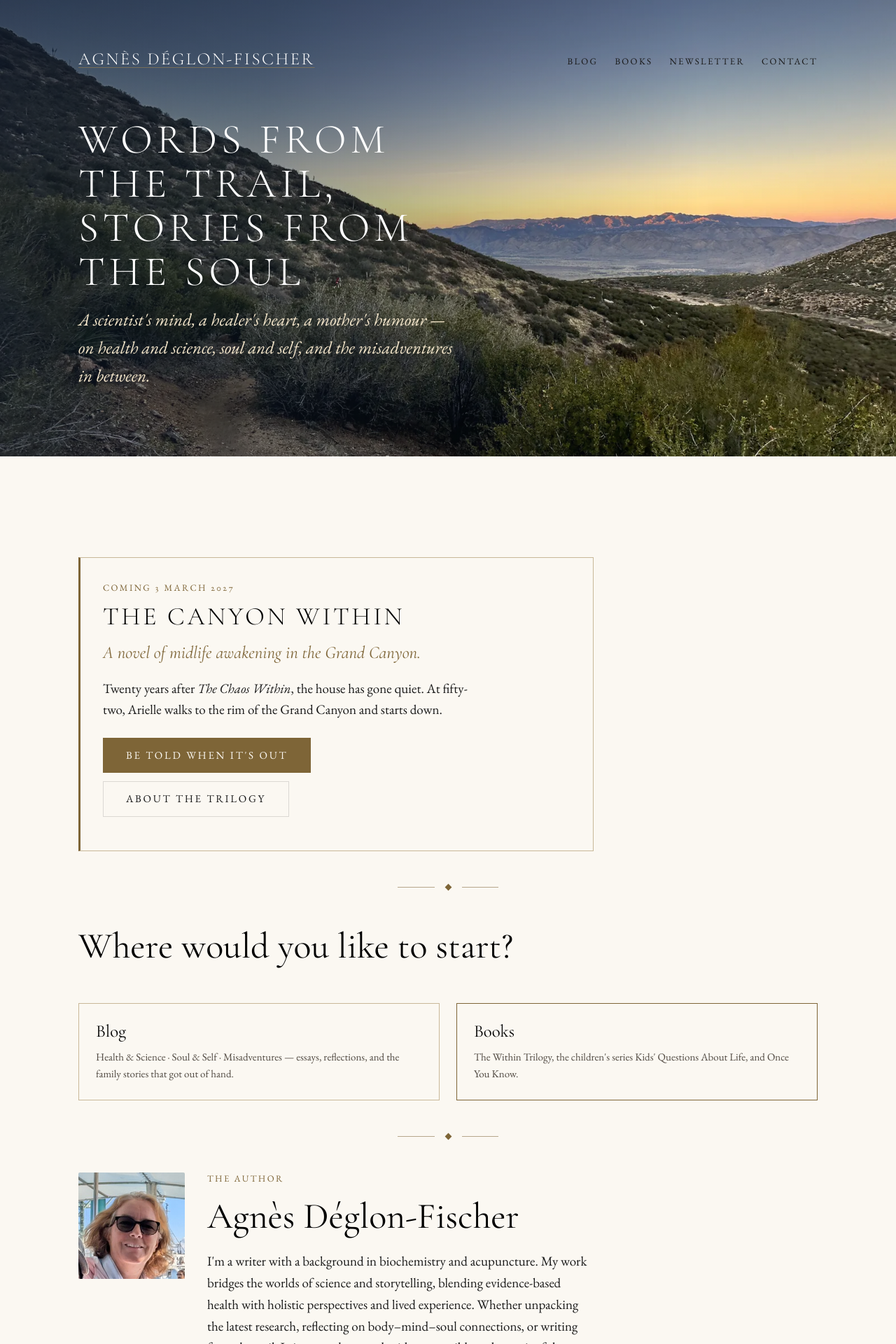
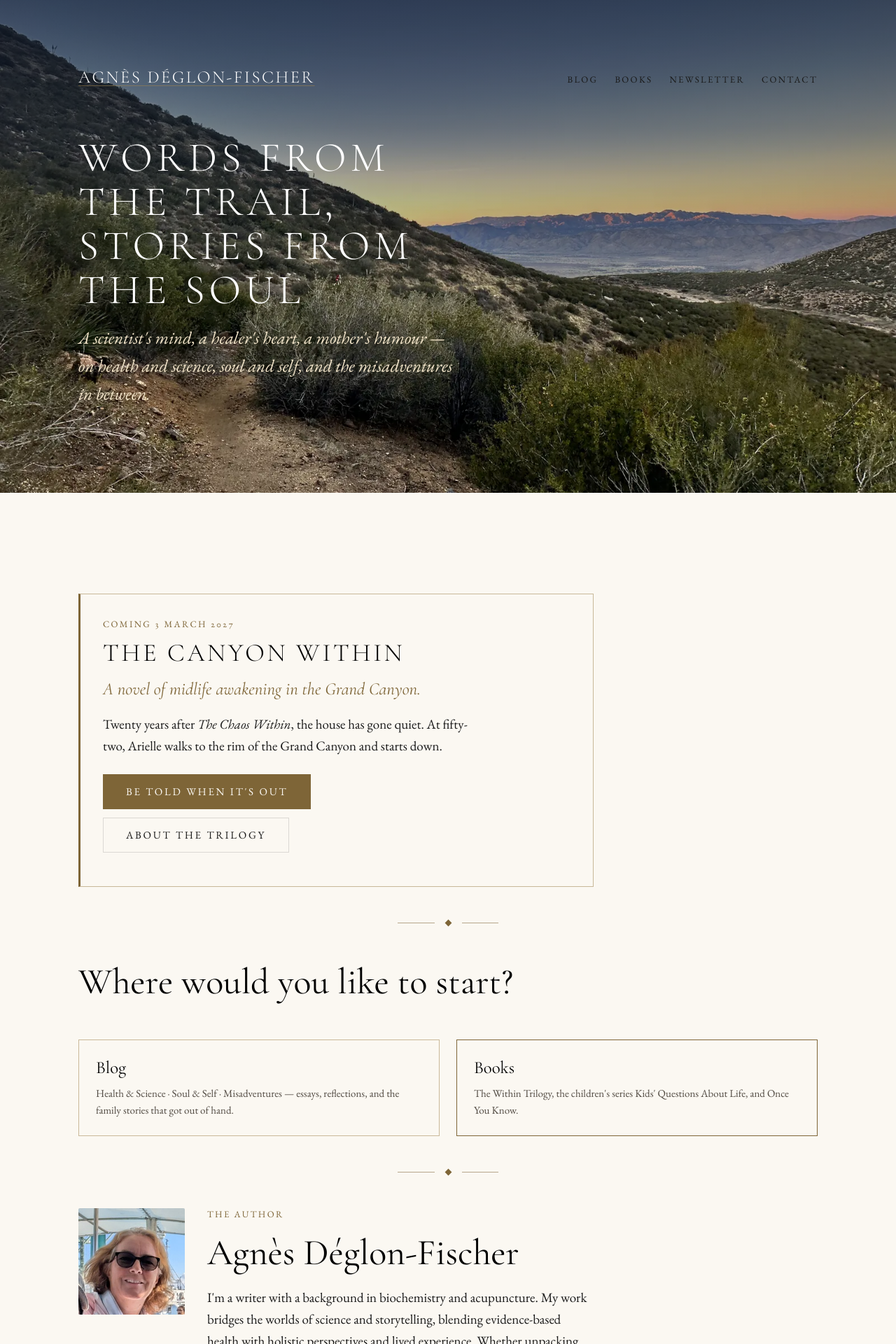
Before and after one commit to adeglon/adeglon.github.io, a Jekyll site: the page built from docs/index.html, in a window 1280 px wide. Shown: the top 1920 px of the page at 70% size. Built offline with Jekyll 4.4.1, drawn with Linux system fonts in a browser that asks for light colours; a script that is not in the unit is left out.

Commit message:
Trail hero: vertical sky ramp instead of a side wash, so the trail is visible

```diff
--- a/docs/assets/css/components.css
+++ b/docs/assets/css/components.css
@@ -161,14 +161,12 @@
 /* 4:3 frame in a wide band: crop pinned just below centre, so there is sky
    for the title above and trail and horizon below. Swap the picture at the
    cover reveal and this line is what needs revisiting. */
-.hero__media--trail { object-position: 50% 52%; }
+.hero__media--trail { object-position: 50% 64%; }
 
-.hero--trail { min-height: min(76svh, 40rem); }
-.hero--trail .hero__scrim {
-  background: var(--scrim-copy-soft), var(--scrim-top-soft);
-}
+.hero--trail { min-height: min(84svh, 44rem); }
+.hero--trail .hero__scrim { background: var(--scrim-sky); }
 @media (max-width: 48rem) {
-  .hero--trail .hero__scrim { background: var(--scrim-copy-soft-narrow); }
+  .hero--trail .hero__scrim { background: var(--scrim-sky-narrow); }
 }
 /* A whole sentence, not a two-word book title - it needs a smaller ceiling
    and a measure, or it fills the frame and the photograph is decoration. */
--- a/docs/assets/css/tokens.css
+++ b/docs/assets/css/tokens.css
@@ -121,20 +121,26 @@
      wash. Here the picture is already low-contrast, so the type needs a
      fraction of the help, and everything below the horizon must stay clear.
      Same hue, roughly half the weight, gone by the horizon line. */
-  --scrim-copy-soft: linear-gradient(to right,
-                      rgba(14, 26, 43, 0.62) 0%,
-                      rgba(14, 26, 43, 0.44) 30%,
-                      rgba(14, 26, 43, 0.16) 58%,
+  /* A LEFT-TO-RIGHT wash is wrong for this frame. The canyon photograph keeps
+     its subject on the right, so washing the left costs nothing. Here the
+     trail is at the BOTTOM LEFT - exactly under the type - and a side wash
+     hides the only thing worth showing. It was tried; the hero read as an
+     empty grey gradient.
+
+     So: a vertical ramp instead. The sky is the emptiest third of this frame
+     and the type sits in it; everything below the ridge line stays clear. */
+  --scrim-sky:      linear-gradient(to bottom,
+                      rgba(14, 26, 43, 0.72) 0%,
+                      rgba(14, 26, 43, 0.52) 26%,
+                      rgba(14, 26, 43, 0.22) 48%,
+                      rgba(14, 26, 43, 0.00) 68%);
+  /* Narrow screens use the tall crop, where the sky is proportionally taller
+     and the type runs full width - the ramp simply reaches further down. */
+  --scrim-sky-narrow: linear-gradient(to bottom,
+                      rgba(14, 26, 43, 0.74) 0%,
+                      rgba(14, 26, 43, 0.58) 34%,
+                      rgba(14, 26, 43, 0.26) 58%,
                       rgba(14, 26, 43, 0.00) 78%);
-  --scrim-top-soft:  linear-gradient(to bottom,
-                      rgba(14, 26, 43, 0.40) 0%,
-                      rgba(14, 26, 43, 0.16) 26%,
-                      rgba(14, 26, 43, 0.00) 44%);
-  --scrim-copy-soft-narrow: linear-gradient(to bottom,
-                      rgba(14, 26, 43, 0.62) 0%,
-                      rgba(14, 26, 43, 0.46) 40%,
-                      rgba(14, 26, 43, 0.18) 66%,
-                      rgba(14, 26, 43, 0.00) 88%);
 
   /* Only for a hero whose type sits at the FOOT. Applying both scrims at
      once leaves a ~8% band of un-washed photograph in the middle and the
```
